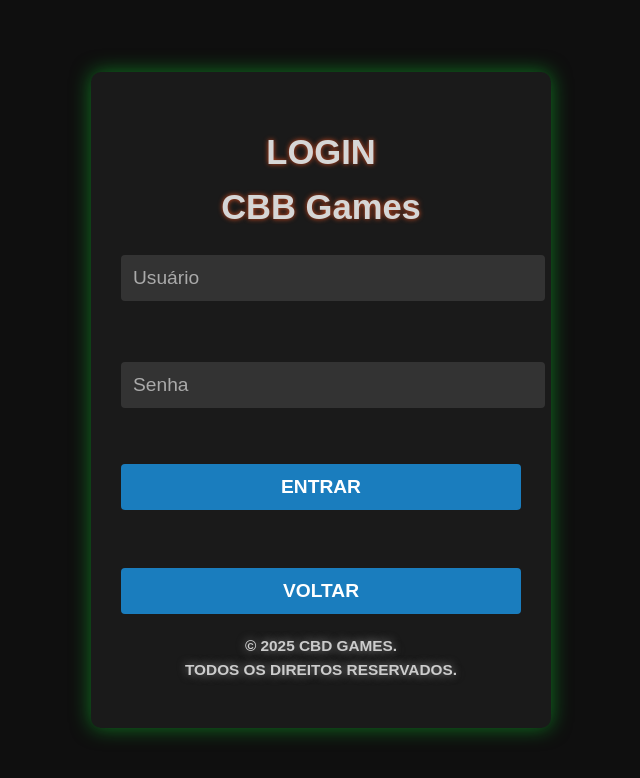
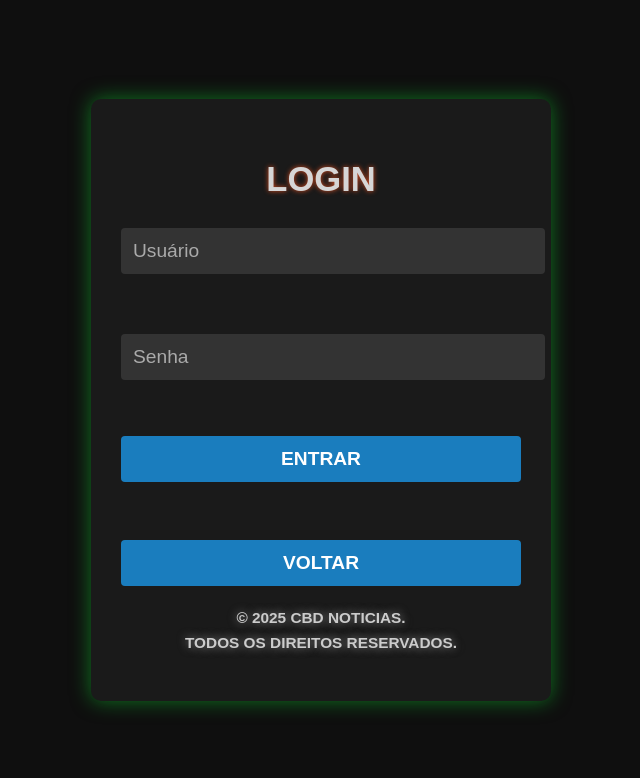
Before and after one commit to guilhermehgz/CDBNoticias, a plain HTML site: page CSM/login.html in a window 1280 px wide. Shown: the whole page, without its empty margins (319-959 px from the left). Drawn offline with Linux system fonts and the light colour scheme.

Commit message:
Update login.html

```diff
--- a/CSM/login.html
+++ b/CSM/login.html
@@ -7,13 +7,13 @@
   <meta name="author" content="CBDblog" />
   <meta name="keywords" content="blog, notícias, vídeos" />
   <meta name="robots" content="index, follow" />
-  <title>Login - CDB Games</title>
+  <title>Login</title>
   <link rel="stylesheet" href="login.css">
 </head>
 <body>
   <div class="login-container">
     <header>
-      <h1 style="text-transform: none;">LOGIN <br> CBB Games </h1>
+      <h1 style="text-transform: none;">LOGIN </h1>
     </header>
     <main>
       <form id="loginForm">
@@ -23,10 +23,10 @@
         <p id="errorMsg" class="error"></p>
       </form>
       <br>
-      <button onclick="window.location.href='/cdbnoticias/index.html'" style="margin-top: 10px;">Voltar</button>
+      <button onclick="window.location.href='/index.html'" style="margin-top: 10px;">Voltar</button>
     </main>
     <footer>
-      <p>&copy; 2025 CBD Games. <br> Todos os direitos reservados.</p>
+      <p>&copy; 2025 CBD Noticias. <br> Todos os direitos reservados.</p>
     </footer>
   </div>
 <!-- JS -->
```
